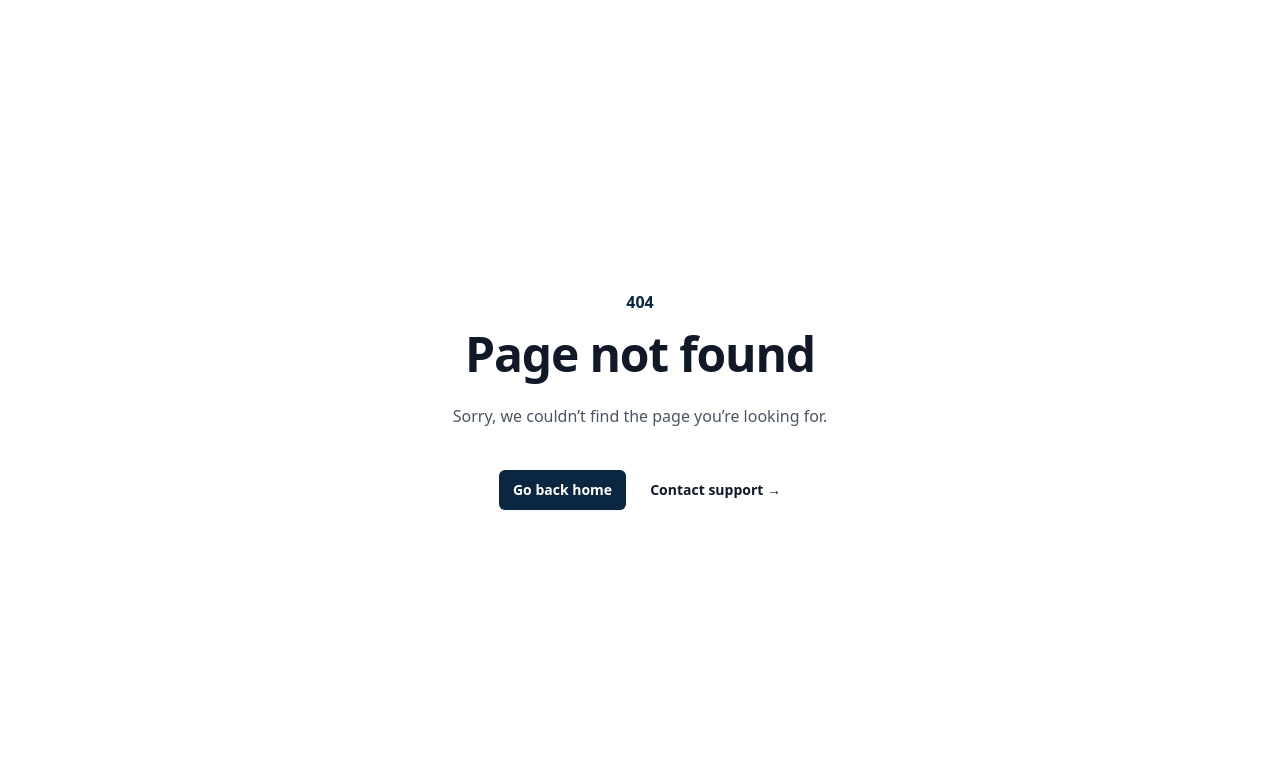
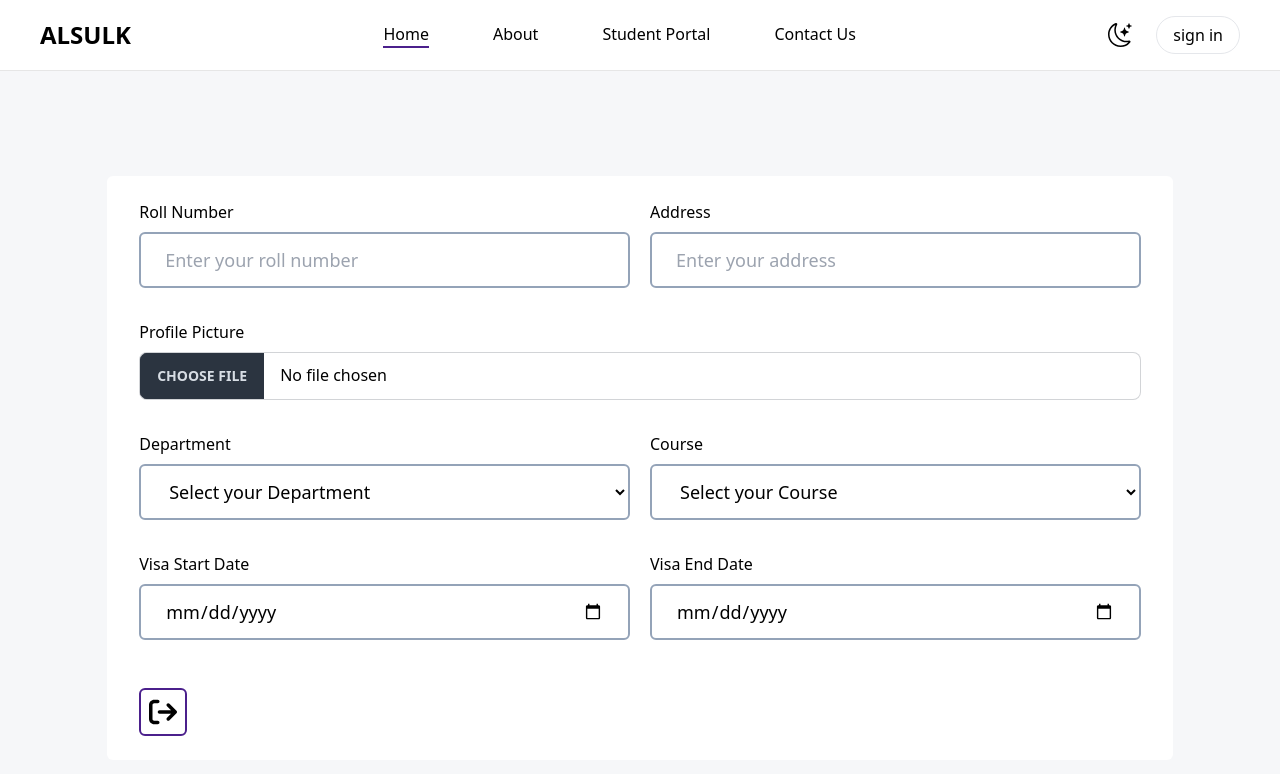
Before and after one commit to mulbahoplanojames/Harmony_Coalition_Project, a React (Vite) app: page /student_profile in a window 1280 px wide. Before the commit this address had no page. Shown: the top 774 px of the page. Built offline with nearby package versions, Linux system fonts and the light colour scheme.

Commit message:
Working on the student profile component

```diff
--- a/src/App.jsx
+++ b/src/App.jsx
@@ -12,7 +12,9 @@ import ContactUs from "./Pages/Contact_Us/ContactUs";
 import PageNotFound from "./Pages/Page_Not_Found/PageNotFound";
 import SignUp from "./Pages/Sign_Up/SignUp";
 import LogIn from "./Pages/Log_In/LogIn";
-import StudentProfile from "./Pages/Student_Profile/StudentProfile";
+import StudentProfile, {
+  NextProfile,
+} from "./Pages/Student_Profile/StudentProfile";
 
 const App = () => {
   const { darkModeStyle } = useContext(AppContext);
@@ -27,7 +29,11 @@ const App = () => {
             <Route path="/enrollment" element={<Enrollment />} />
             <Route path="/student-portal" element={<StudentPortal />} />
             <Route path="/contact-us" element={<ContactUs />} />
-            <Route path="/profile" element={<StudentProfile />} />
+            <Route path="/student_profile" element={<StudentProfile />} />
+            <Route
+              path="/student_profile/next_profile"
+              element={<NextProfile />}
+            />
           </Route>
 
           {/* 404 Page */}
--- a/src/Components/Profile_Avatar/ProfileAvatar.jsx
+++ b/src/Components/Profile_Avatar/ProfileAvatar.jsx
@@ -21,7 +21,7 @@ const ProfileAvatar = () => {
           className="menu menu-sm dropdown-content bg-base-100 rounded-box z-[1] mt-3 w-52 p-2 shadow"
         >
           <li>
-            <Link to={"/profile"} className="justify-between">
+            <Link to={"/student_profile"} className="justify-between">
               Profile
               <span className="badge">New</span>
             </Link>
--- a/src/Pages/Log_In/LogIn.jsx
+++ b/src/Pages/Log_In/LogIn.jsx
@@ -17,7 +17,7 @@ const LogIn = () => {
     event.preventDefault();
     // window.location.href = "/";
     setIsLogin(true);
-    navigate("/");
+    navigate("/student_profile");
     console.log("is logged in");
   };
 
--- a/src/Pages/Student_Profile/StudentProfile.jsx
+++ b/src/Pages/Student_Profile/StudentProfile.jsx
@@ -1,10 +1,13 @@
+import { FaArrowRightFromBracket } from "react-icons/fa6";
+import { Link } from "react-router-dom";
+
 const StudentProfile = () => {
   return (
     <>
       <div className="w-full">
-        <div className="md:w-[90%] w-full bg-white h-fit py-6 px-4 rounded-md mx-auto my-20">
-          {/* //Roll numer and Course  */}
-          <div className="w-full flex justify-center items-center gap-5 md:flex-nowrap flex-wrap mb-5">
+        <div className="md:w-[90%] w-full bg-white h-fit py-6 md:px-8 px-4 rounded-md mx-auto my-20">
+          {/* //Roll numer and Address  */}
+          <div className="w-full flex justify-center items-center gap-5 md:flex-nowrap flex-wrap mb-8">
             {/* roll number  */}
             <div className="w-full">
               <label htmlFor="roll_number" className="inline-block pb-2">
@@ -17,35 +20,7 @@ const StudentProfile = () => {
                 placeholder="Enter your roll number"
               />
             </div>
-            {/* // course  */}
-            <div className="w-full">
-              <label htmlFor="course" className="inline-block pb-2">
-                Course
-              </label>
-              <input
-                type="text"
-                name="course"
-                className="text-lg w-full border-2 border-slate-400 bg-transparent h-14 px-6 rounded-md outline-none"
-                placeholder="Enter your course"
-              />
-            </div>
-          </div>
 
-          {/* profile picture and Gender  */}
-          <div className="w-full mb-5">
-            <label htmlFor="profile_picture" className="inline-block pb-2">
-              Profile Picture
-            </label>
-            <br />
-            <input
-              type="file"
-              name="profile_picture"
-              className="file-input file-input-bordered w-full"
-            />
-          </div>
-
-          {/* // Address and department */}
-          <div className="w-full flex justify-center items-center gap-5 md:flex-nowrap flex-wrap mb-5">
             {/* address  */}
             <div className="w-full">
               <label htmlFor="address" className="inline-block pb-2">
@@ -58,6 +33,23 @@ const StudentProfile = () => {
                 className="text-lg w-full border-2 border-slate-400 bg-transparent h-14 px-6 rounded-md outline-none"
               />
             </div>
+          </div>
+
+          {/* profile picture and Gender  */}
+          <div className="w-full mb-8">
+            <label htmlFor="profile_picture" className="inline-block pb-2">
+              Profile Picture
+            </label>
+            <br />
+            <input
+              type="file"
+              name="profile_picture"
+              className="file-input file-input-bordered w-full"
+            />
+          </div>
+
+          {/* // Department and Course */}
+          <div className="w-full flex justify-center items-center gap-5 md:flex-nowrap flex-wrap mb-8">
             {/* department  */}
             <div className="w-full">
               <label htmlFor="department" className="inline-block pb-2">
@@ -70,6 +62,133 @@ const StudentProfile = () => {
                 <option value="department" selected hidden>
                   Select your Department
                 </option>
+                <option value=" Electrical and tellecommunication Engineering">
+                  Civil Engineering
+                </option>
+                <option value="Data Science">Law </option>
+                <option value="Development Studies">Development Studies</option>
+                <option value="Computer Science">Computer Science</option>
+                <option value="Law">Law</option>
+              </select>
+            </div>
+
+            {/* // course  */}
+            <div className="w-full">
+              <label htmlFor="course" className="inline-block pb-2">
+                Course
+              </label>
+              <select
+                name="department"
+                className="text-lg w-full border-2 border-slate-400 bg-transparent h-14 px-6 rounded-md outline-none"
+              >
+                <option value="course" selected hidden>
+                  Select your Course
+                </option>
+                <option value="Software Engineering">
+                  Software Engineering
+                </option>
+                <option value="Data Science">Data Science</option>
+                <option value="Networking">Networking</option>
+                <option value="Internation Relation">
+                  Internation Relation
+                </option>
+                <option value="Econimics">Economics</option>
+                <option value="Accounting">Accounting</option>
+                <option value="Finance">Finance</option>
+                <option value="Electrical Engineering">
+                  Electrical Engineering
+                </option>
+                <option value="Electronics and Telecommunication">
+                  Electronics and Telecommunication
+                </option>
+                <option value="Land Surveying">Land Surveying</option>
+                <option value="Construction Engineering">
+                  Construction Engineering
+                </option>
+                <option value="Biology and Chemistry">
+                  Biology and Chemistry
+                </option>
+                <option value="Mathematics and Physics">
+                  Mathematics and Physics
+                </option>
+                <option value="Land Surveying">Land Surveying</option>
+              </select>
+            </div>
+          </div>
+
+          {/* // visa start date and end date  */}
+          <div className="w-full flex justify-center items-center gap-5 md:flex-nowrap flex-wrap mb-5">
+            {/* visa start date  */}
+            <div className="w-full">
+              <label htmlFor="visa_start_date" className="inline-block pb-2">
+                Visa Start Date
+              </label>
+              <input
+                type="date"
+                name="visa_start_date"
+                className="text-lg w-full border-2 border-slate-400 bg-transparent h-14 px-6 rounded-md outline-none"
+              />
+            </div>
+
+            {/* visa end date  */}
+            <div className="w-full">
+              <label htmlFor="visa_end_date" className="inline-block pb-2">
+                Visa End Date
+              </label>
+              <input
+                type="date"
+                name="visa_end_date"
+                className="text-lg w-full border-2 border-slate-400 bg-transparent h-14 px-6 rounded-md outline-none"
+              />
+            </div>
+          </div>
+          <Link to={"/student_profile/next_profile"}>
+            <FaArrowRightFromBracket className="cursor-pointer mt-12 text-end p-2 text-5xl border-2 border-primary_main rounded-md " />
+          </Link>
+        </div>
+      </div>
+    </>
+  );
+};
+
+export const NextProfile = () => {
+  // navigate to next profile
+  // check if all required fields are filled
+  // if all required fields are filled, navigate to next profile
+  // if not, show an error message
+  return (
+    <>
+      <div className="w-full">
+        <div className="md:w-[90%] w-full bg-white h-fit py-6 md:px-8 px-4 rounded-md mx-auto my-20">
+          {/* // date of birth and gender  */}
+          <div className="w-full flex justify-center items-center gap-5 md:flex-nowrap flex-wrap">
+            {/* date of birth  */}
+            <div className="w-full">
+              <label htmlFor="date_of_birth" className="inline-block pb-2">
+                Date of Birth
+              </label>
+              <input
+                type="date"
+                name="date_of_birth"
+                className="text-lg w-full border-2 border-slate-400 bg-transparent h-14 px-6 rounded-md outline-none"
+              />
+            </div>
+
+            {/* gender  */}
+            <div className="w-full">
+              <label htmlFor="gender" className="inline-block pb-2">
+                Gender
+              </label>
+              <select
+                name="gender"
+                className="text-lg w-full border-2 border-slate-400 bg-transparent h-14 px-6 rounded-md outline-none"
+              >
+                <option value="gender" selected hidden>
+                  Select your Gender
+                </option>
+                <option value="male">Male</option>
+                <option value="female">Female</option>
+                <option value="other">Other</option>
               </select>
             </div>
           </div>
```
